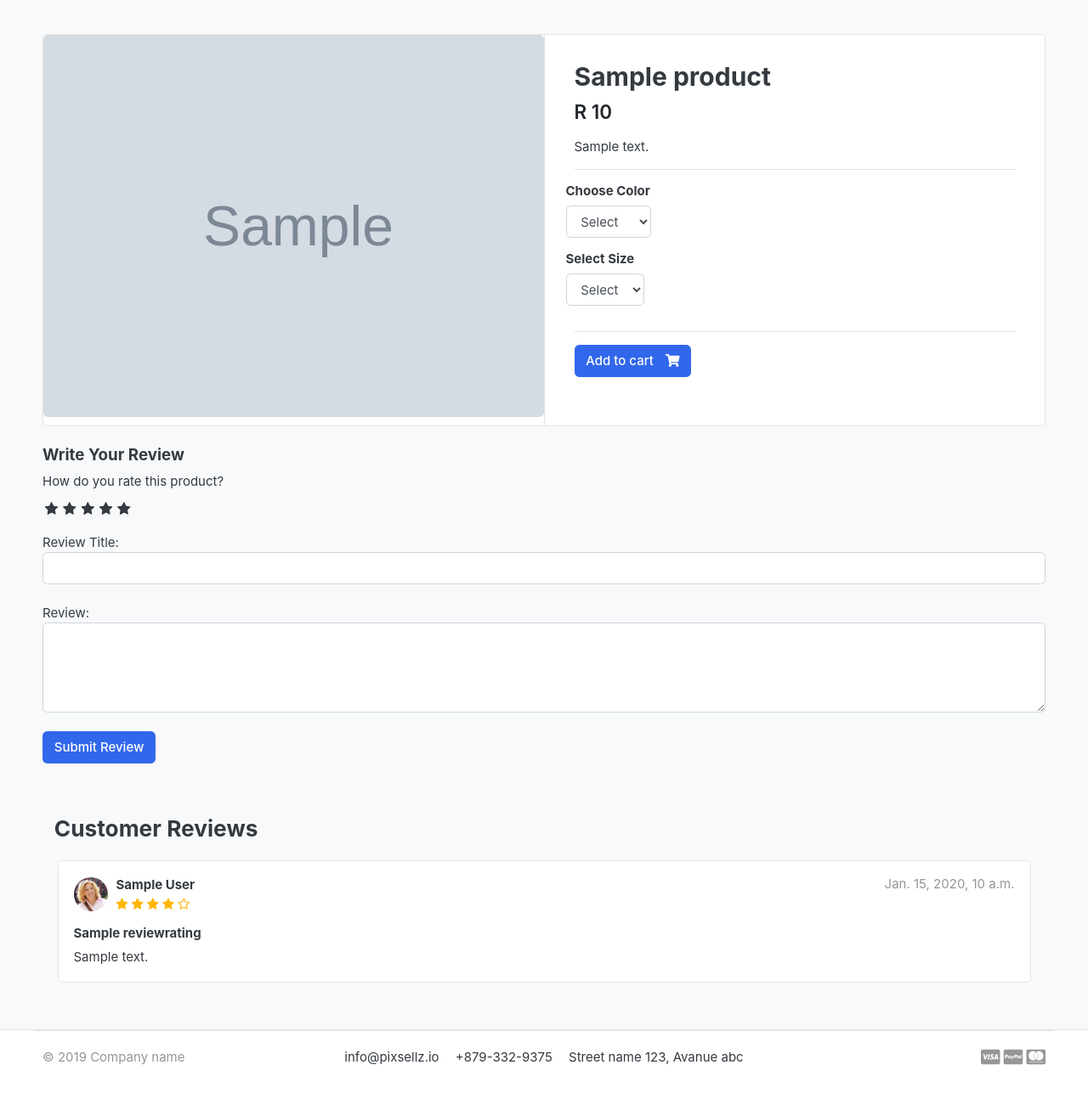
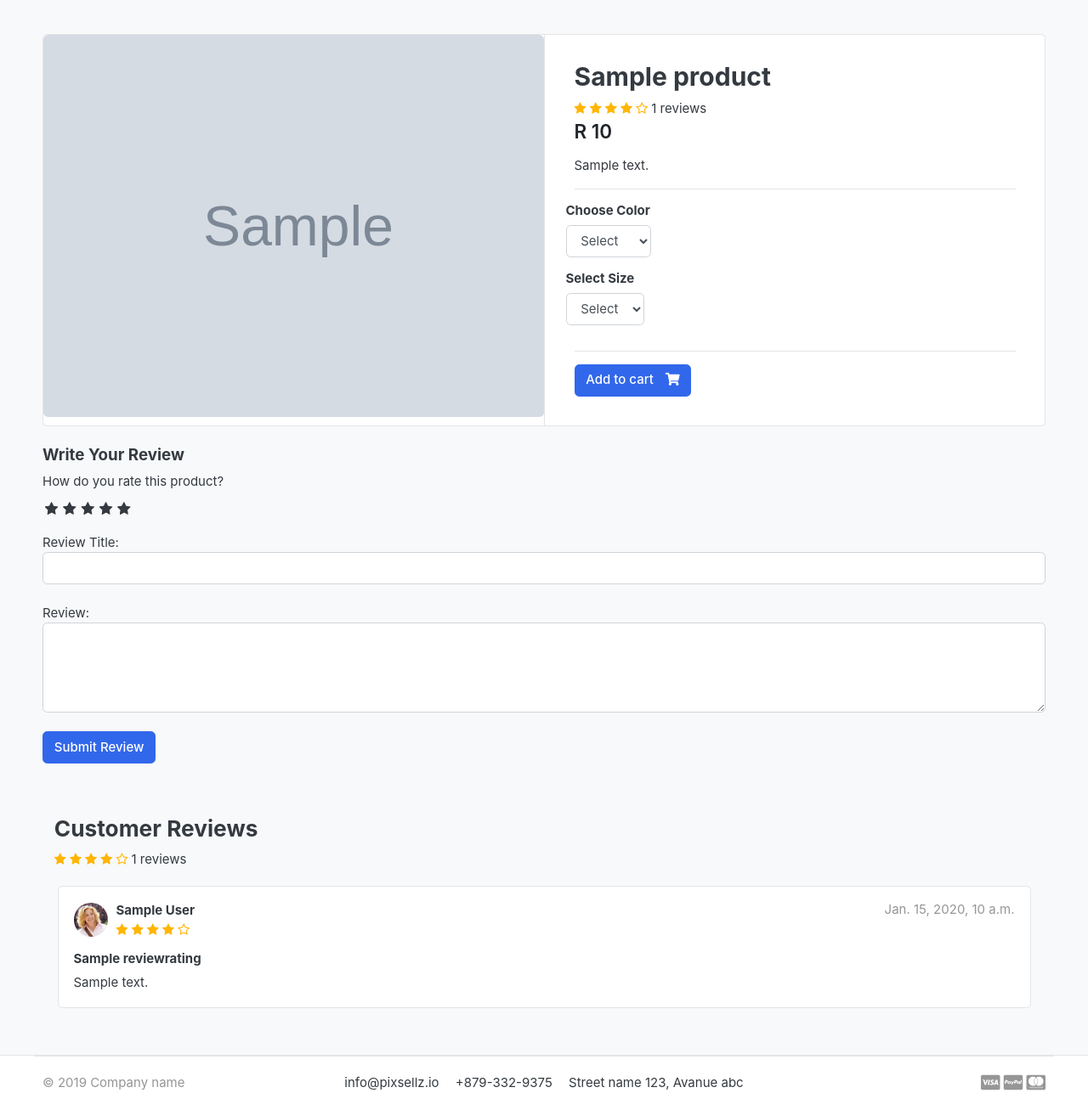
Before and after one commit to Jiro-XD/EcommerceWebsite, a Django app: a page that uses templates/store/product_detail.html in a window 1280 px wide. Shown: the part 118-1425 px from the top of the page at 85% size. Before the commit the page ends 1372 px from the top, so only its background shows below. Run offline with Django 3.2, Linux system fonts and the light colour scheme; a user stored in the database is signed in; tables that the repository leaves empty hold one stand-in row (values such as "Sample post"); grey boxes marked "Sample" are stand-in pictures; some libraries are stand-ins or nearby versions; some web fonts are replaced.

Commit message:
rating average and review count

```diff
--- a/store/models.py
+++ b/store/models.py
@@ -3,6 +3,7 @@ from django.db.models.fields import BooleanField
 from category.models import Category
 from django.urls import reverse
 from accounts.models import Account
+from django.db.models import Avg, Count
 
 # Create your models here.
 
@@ -23,6 +24,20 @@ class Product(models.Model):
 
     def __str__(self):
         return self.product_name
+
+    def averageReview(self):
+        reviews = ReviewRating.objects.filter(product=self, status=True).aggregate(average=Avg('rating'))
+        avg = 0.0
+        if reviews['average'] is not None:
+            avg = float(reviews['average'])
+            return avg
+
+    def countReview(self):
+        reviews = ReviewRating.objects.filter(product=self, status=True).aggregate(count=Count('id'))
+        count = 0
+        if reviews['count'] is not None:
+            count = int(reviews['count'])
+            return count
 
 class VariationManager(models.Manager):
     def colors(self):
--- a/store/views.py
+++ b/store/views.py
@@ -44,11 +44,13 @@ def product_detail(request, category_slug, product_slug):
         raise e
 
     # Retrieve product purchased by the user
-    try:
-        orderproduct = OrderProduct.objects.filter(user=request.user, product_id=single_product.id).exists()
-    except OrderProduct.DoesNotExist:
+    if request.user.is_authenticated:
+        try:
+            orderproduct = OrderProduct.objects.filter(user=request.user, product_id=single_product.id).exists()
+        except OrderProduct.DoesNotExist:
+            orderproduct = None
+    else:
         orderproduct = None
-
     # Get the Reviews of each product
     reviews = ReviewRating.objects.filter(product_id=single_product.id, status=True)
 
--- a/templates/store/product_detail.html
+++ b/templates/store/product_detail.html
@@ -22,7 +22,19 @@
                         <article class="content-body">
 
                             <h2 class="title">{{ single_product.product_name }}</h2>
-
+                            <!--Average Rating-->
+                            <span>
+                                <div class="rating-star">
+                                    <span>
+                                        <i class="fa fa-star{% if single_product.averageReview < 0.5%}-o{% elif single_product.averageReview >=  0.5 and single_product.averageReview < 1%}-half-o{% endif %}" aria-hidden="true"></i>
+                                        <i class="fa fa-star{% if single_product.averageReview < 1.5%}-o{% elif single_product.averageReview >=  1.5 and single_product.averageReview < 2%}-half-o{% endif %}" aria-hidden="true"></i>
+                                        <i class="fa fa-star{% if single_product.averageReview < 2.5%}-o{% elif single_product.averageReview >=  2.5 and single_product.averageReview < 3%}-half-o{% endif %}" aria-hidden="true"></i>
+                                        <i class="fa fa-star{% if single_product.averageReview < 3.5%}-o{% elif single_product.averageReview >=  3.5 and single_product.averageReview < 4%}-half-o{% endif %}" aria-hidden="true"></i>
+                                        <i class="fa fa-star{% if single_product.averageReview < 4.5%}-o{% elif single_product.averageReview >=  4.5 and single_product.averageReview < 5%}-half-o{% endif %}" aria-hidden="true"></i>
+                                        <span>{{single_product.countReview}} reviews</span>
+                                    </span>
+                                </div>
+                            </span>
                             <div class="mb-3">
                                 <var class="price h4">R {{ single_product.price }}</var>
                             </div>
@@ -119,6 +131,19 @@
                 <div class="col">
                     <header class="section-heading ml-1">
                         <h3>Customer Reviews </h3>
+                        <span>
+                            <div class="rating-star">
+                                <span>
+                                    <i class="fa fa-star{% if single_product.averageReview < 0.5%}-o{% elif single_product.averageReview >=  0.5 and single_product.averageReview < 1%}-half-o{% endif %}" aria-hidden="true"></i>
+                                    <i class="fa fa-star{% if single_product.averageReview < 1.5%}-o{% elif single_product.averageReview >=  1.5 and single_product.averageReview < 2%}-half-o{% endif %}" aria-hidden="true"></i>
+                                    <i class="fa fa-star{% if single_product.averageReview < 2.5%}-o{% elif single_product.averageReview >=  2.5 and single_product.averageReview < 3%}-half-o{% endif %}" aria-hidden="true"></i>
+                                    <i class="fa fa-star{% if single_product.averageReview < 3.5%}-o{% elif single_product.averageReview >=  3.5 and single_product.averageReview < 4%}-half-o{% endif %}" aria-hidden="true"></i>
+                                    <i class="fa fa-star{% if single_product.averageReview < 4.5%}-o{% elif single_product.averageReview >=  4.5 and single_product.averageReview < 5%}-half-o{% endif %}" aria-hidden="true"></i>
+                                    <span>{{single_product.countReview}} reviews</span>
+                                </span>
+                            </div>
+                        </span>
+
                     </header>
                     {% for review in reviews %}
                         <article class="box mb-3 ml-2 mr-2">
```
